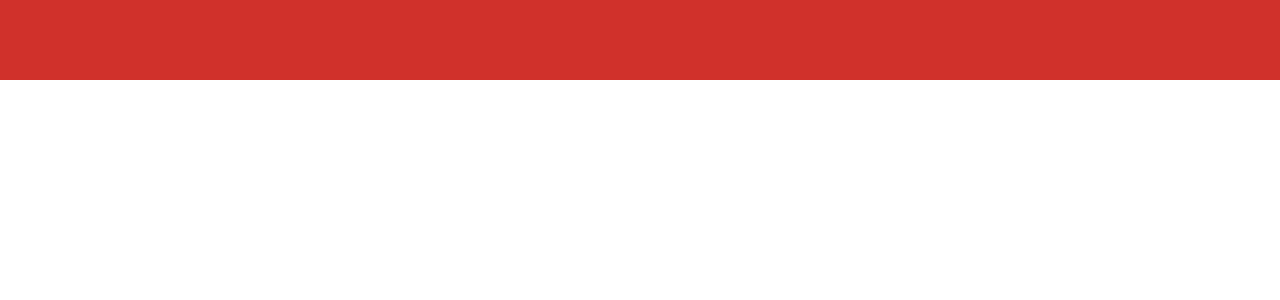
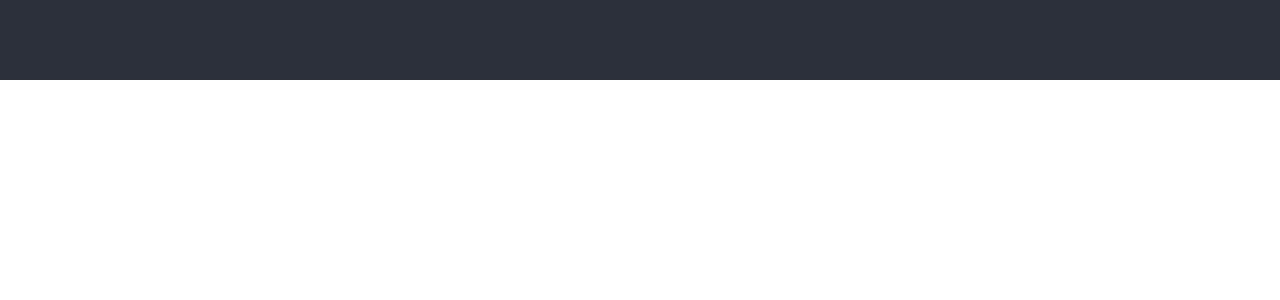
Before and after one commit to Ahmeds226/20-React-Portfolio, a React (Create React App) app in the folder react-portfolio/: page / in a window 1280 px wide. Shown: the top 300 px of the page. Built offline with nearby package versions, Linux system fonts and the light colour scheme.

Commit message:
refactor and change of plans

```diff
--- a/react-portfolio/src/components/NavbarComponent.jsx
+++ b/react-portfolio/src/components/NavbarComponent.jsx
@@ -20,7 +20,7 @@
   //   const handleClick = () => setNav(!nav);
   return (
     // Navbar
-    <div className="fixed w-full h-[80px] flex justify-center items-center px-4 bg-red text-white z-10">
+    <div className="fixed w-full h-[80px] flex justify-center items-center px-4 bg-darkgray text-white z-10">
       <Link to="home" smooth={true} duration={500} offset={-80}></Link>
 
       {/* Navbar Menu */}
```
